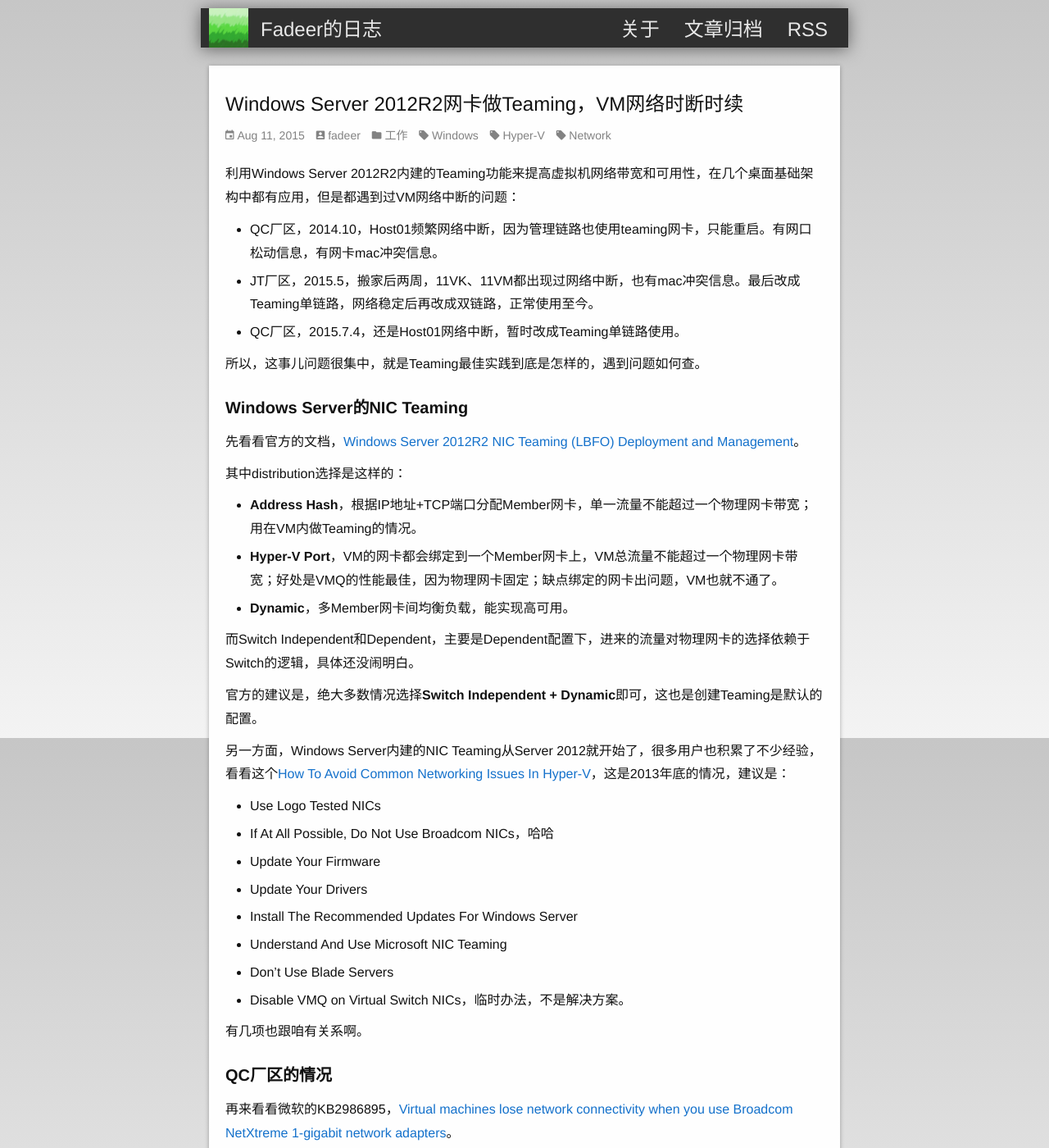
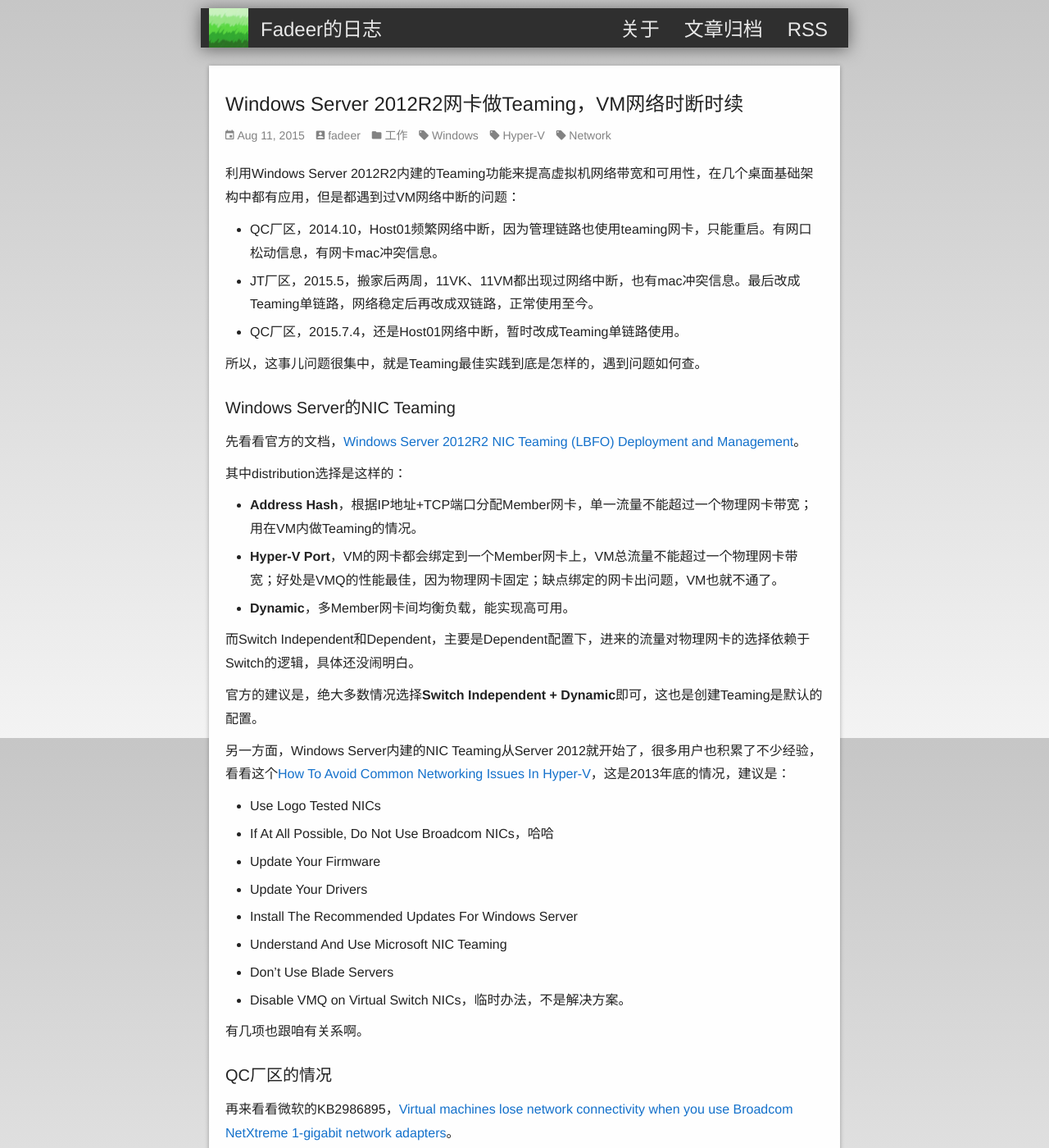
Before and after one commit to fadeer/fadeer.github.io, a Jekyll site: the page built from _posts/2015-08-11-2012r2-nicteaming.markdown, in a window 1280 px wide and 1400 px high. Shown: the whole window at 82% size. Built offline with Jekyll 4.4.1, drawn with Linux system fonts in a browser that asks for light colours.

Commit message:
update style

```diff
--- a/_sass/_base.scss
+++ b/_sass/_base.scss
@@ -15,7 +15,7 @@
  */
 body {
     font-family: $font-default;
-    font-size: $base-font-size;
+    font-size: $normal-font-size;
     line-height: $base-line-height;
     font-weight: 300;
     color: $text-color;
@@ -153,9 +153,9 @@
 blockquote {
     //color: $grey-color;
     background-color: #eee;
-    border-left: 4px solid $grey-color;
+    border-left: 4px solid #bbb;
     padding-left: $spacing-unit / 2;
-    //font-size: 18px;
+    //font-size: $small-font-size;
     //letter-spacing: -1px;
     //font-style: italic;
 
--- a/_sass/_layout.scss
+++ b/_sass/_layout.scss
@@ -180,7 +180,7 @@
 }
 
 .page-heading {
-    font-size: $base-font-size;
+    font-size: $normal-font-size;
 }
 
 .post-list {
@@ -223,14 +223,14 @@
 }
 
 .post-title2 {
-    font-size: $base-font-size;
+    font-size: $normal-font-size;
     color: $grey-color-dark;
 
     @include media-query($on-laptop) {
-        font-size: $base-font-size;
+        font-size: $normal-font-size;
     }
     @include media-query($on-palm) {
-        font-size: $base-font-size * 0.875;
+        font-size: $normal-font-size * 0.875;
         display: none;
     }
 }
@@ -262,15 +262,15 @@
     margin-bottom: $spacing-unit;
 
 	@include media-query($on-laptop) {
-        font-size: $base-font-size;
+        font-size: $normal-font-size;
     }
     @include media-query($on-palm) {
-        font-size: $base-font-size * 0.875;
+        font-size: $normal-font-size * 0.875;
     }
 
     h2 {
         font-size: $hh-font-size;
-        font-weight: 600;
+        //font-weight: 600;
 
         @include media-query($on-laptop) {
             font-size: $hh-font-size;
@@ -296,10 +296,10 @@
     margin-left: 0;
 
     @include media-query($on-laptop) {
-        font-size: $base-font-size;
+        font-size: $normal-font-size;
     }
     @include media-query($on-palm) {
-        font-size: $base-font-size * 0.875;
+        font-size: $normal-font-size * 0.875;
     }
 
     .apost-title {
@@ -311,10 +311,10 @@
         color: $grey-color-dark;
 
         @include media-query($on-laptop) {
-            font-size: $base-font-size;
+            font-size: $normal-font-size;
         }
         @include media-query($on-palm) {
-            font-size: $base-font-size * 0.875;
+            font-size: $normal-font-size * 0.875;
             display: none;
         }
 	}
--- a/css/main.scss
+++ b/css/main.scss
@@ -11,19 +11,21 @@
 
 $base-font-family: $font-default;
 $base-font-size:   16px;
+// 1.5~24px 1.375~22px 1.25~20px 1.125~18px 0.875~14px
 
-$title-font-size:  $base-font-size * 1.5; //24px
-$h-font-size: $base-font-size * 1.375; //22px
-$hh-font-size: $base-font-size * 1.25; //20px
-$hhh-font-size: $base-font-size * 1.125; //18px
-$small-font-size:  $base-font-size * 0.875; //14px
+$title-font-size:  $base-font-size * 1.5;
+$normal-font-size: $base-font-size;
+$small-font-size:  $base-font-size * 0.875;
+$h-font-size: $base-font-size * 1.375;
+$hh-font-size: $base-font-size * 1.25;
+$hhh-font-size: $base-font-size * 1.125;
 
 $base-line-height: 1.8;
 
 $spacing-unit:     30px;
 $spacing-lr:       20px;
 
-$text-color:       #111;
+$text-color:       #222;
 $background-color: #eee;
 $bg-color-t: #c6c6c6;
 $bg-color-b: #f3f3f3;
```
